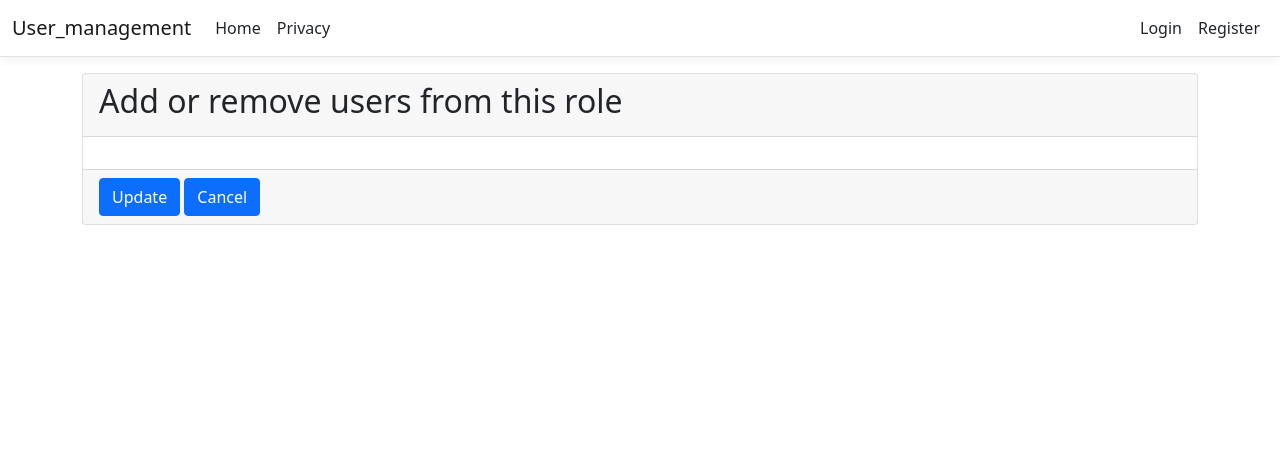
After one commit to AlvinKimata/.NET-projects, an ASP.NET Core app: template Views/Administration/EditUsersInRole.cshtml in a window 1280 px wide. The commit adds this page. Shown: the top 465 px of the page. Run offline with ASP.NET Core 8, Linux system fonts and the light colour scheme; the template is opened without the code that fills it, so the values that code supplies are empty; style sheets or scripts are compiled from the project's sources; some libraries are stand-ins or nearby versions.

Commit message:
add and edit users in role

```diff
--- a/Views/Administration/EditRole.cshtml
+++ b/Views/Administration/EditRole.cshtml
@@ -50,7 +50,7 @@
         <div class="card-footer">
             <a asp-action="EditUsersInRole" asp-controller="Administration"
                asp-route-roleId="@Model.Id"
-               class="btn btn-primary" style="width:auto">Add or remove users</a>
+               class="btn btn-primary" style="width:auto">Add or remove users from this role</a>
         </div>
     </div>
 </form>
--- /dev/null
+++ b/Views/Administration/EditUsersInRole.cshtml
@@ -0,0 +1,33 @@
+@model List<UserRoleViewModel>
+
+@{
+    var roleId = ViewBag.RoleId;
+}
+
+<form method="post">
+    <div class="card">
+        <div class="card-header">
+            <h2>Add or remove users from this role</h2>
+        </div>
+
+        <div class="card-body">
+            @for (int i = 0; i < Model.Count(); i++)
+            {
+                <div class="form-check m-1">
+                    <input type="hidden" asp-for="@Model[i].UserId" />
+                    <input type="hidden" asp-for="@Model[i].UserName" />
+                    <input asp-for="@Model[i].IsSelected" class="form-check-input" />
+                    <label class="form-check-label" asp-for="@Model[i].IsSelected">
+                        @Model[i].UserName
+                    </label>
+                </div>
+            }
+        </div>
+
+        <div class="card-footer">
+            <input type="submit" value="Update" class="btn btn-primary" style="width:auto" />
+            <a asp-action="EditRole" class="btn btn-primary" style="width:auto"
+               asp-route-id="@roleId">Cancel</a>
+        </div>
+    </div>
+</form>
--- a/Views/Administration/ListRoles.cshtml
+++ b/Views/Administration/ListRoles.cshtml
@@ -25,7 +25,8 @@
             </div>
 
             <div class="card-footer">
-                <a href="#" class="btn btn-primary">Edit</a>
+                <a class="btn btn-primary" asp-action="EditRole"
+                asp-controller="Administration" asp-route-id="@role.Id">Edit</a>
                 <a href="#" class="btn btn-danger">Delete</a>
             </div>
         </div>
```
Also changed, not shown: Controllers/AdministrationController.cs (+81 -7 lines), ViewModels/UserRoleViewModel.cs (added, +9 -0 lines).
